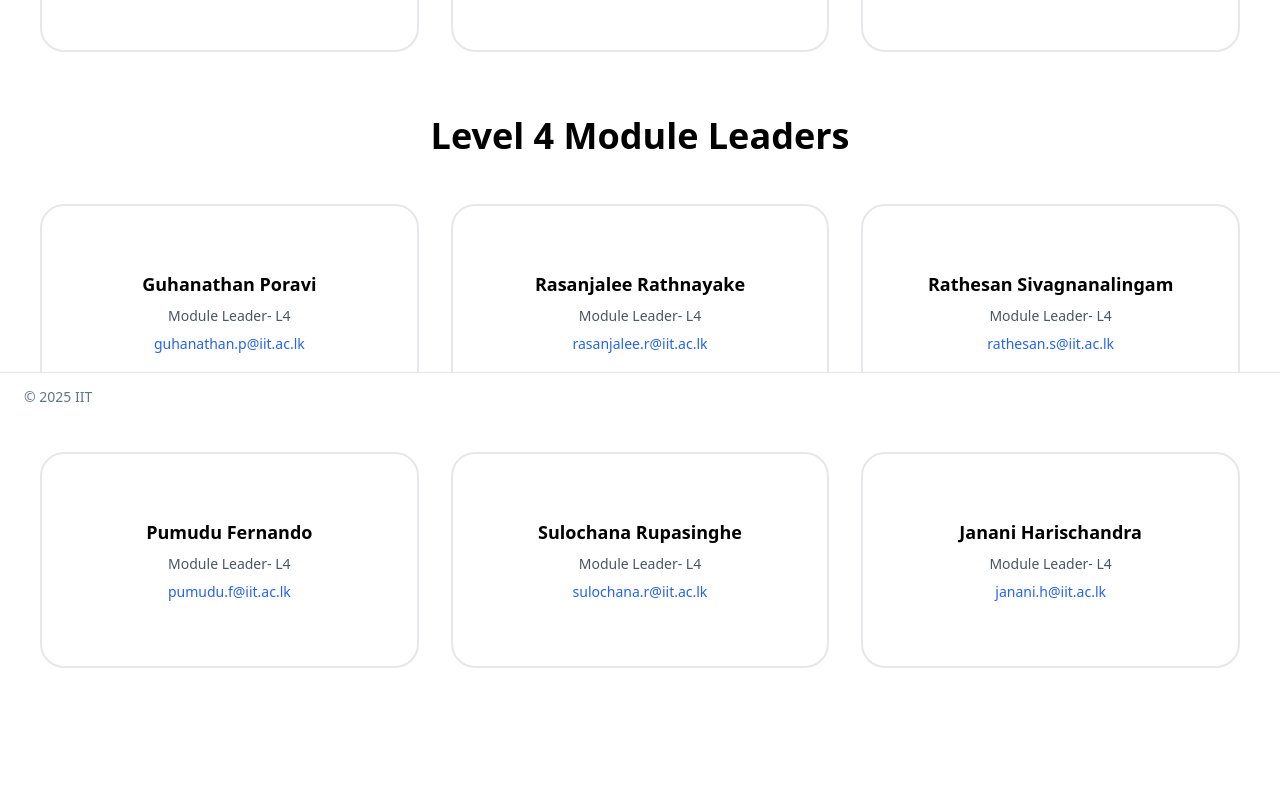
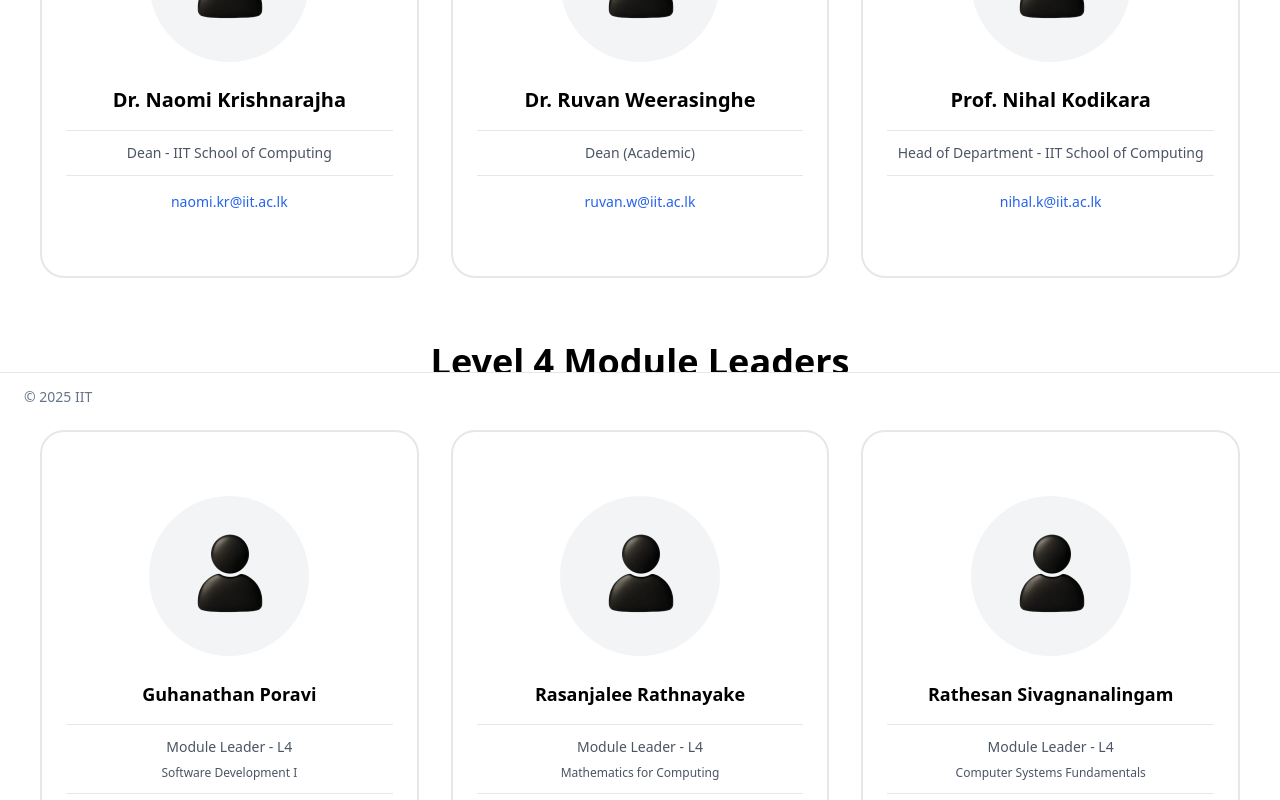
Before and after one commit to Hamza-Ziyard/iit-interactive-site, a React (Vite) app: page /meet-the-team in a window 1280 px wide. Shown: the part 380-1180 px from the top of the page. Before the commit the page ends 1096 px from the top, so only its background shows below. Built offline with nearby package versions, Linux system fonts and the light colour scheme.

Commit message:
added user icon

```diff
--- a/src/data/meetTeamContent.js
+++ b/src/data/meetTeamContent.js
@@ -2,21 +2,21 @@ export const meetTeamContent = [
   {
     type: "cover",
     title: "Dr. Naomi Krishnarajha",
-    image: "/img/guidelines-book/book-intro.webp",
+    image: "/img/meet-team-book/user-icon.webp",
     email : "naomi.kr@iit.ac.lk",
     position : "Dean - IIT School of Computing"
   },
     {
       type: "cover",
       title: "Dr. Ruvan Weerasinghe",
-      image: "/img/guidelines-book/book-intro.webp",
+      image: "/img/meet-team-book/user-icon.webp",
       email : "ruvan.w@iit.ac.lk",
       position : "Dean (Academic)"
     },
     {
       type: "cover",
       title: "Prof. Nihal Kodikara",
-      image: "/img/guidelines-book/book-intro.webp",
+      image: "/img/meet-team-book/user-icon.webp",
       email : "nihal.k@iit.ac.lk",
       position : "Head of Department - IIT School of Computing"
     },
@@ -24,43 +24,49 @@ export const meetTeamContent = [
     {
       type: "cover",
       title: "Guhanathan Poravi",
-      image: "/img/guidelines-book/book-intro.webp",
+      image: "/img/meet-team-book/user-icon.webp",
       email : "guhanathan.p@iit.ac.lk",
-      position : "Module Leader- L4"
+      position : "Module Leader - L4 ",
+      module : "Software Development I "
     },
     {
       type: "cover",
       title: "Rasanjalee Rathnayake",
-      image: "/img/guidelines-book/book-intro.webp",
+      image: "/img/meet-team-book/user-icon.webp",
       email : "rasanjalee.r@iit.ac.lk",
-      position : "Module Leader- L4"
+      position : "Module Leader - L4 ",
+      module : "Mathematics for Computing "
     },
     {
       type: "cover",
       title: "Rathesan Sivagnanalingam",
-      image: "/img/guidelines-book/book-intro.webp",
+      image: "/img/meet-team-book/user-icon.webp",
       email : "rathesan.s@iit.ac.lk",
-      position : "Module Leader- L4"
+      position : "Module Leader - L4 ",
+      module : "Computer Systems Fundamentals "
     },
     {
       type: "cover",
       title: "Pumudu Fernando",
-      image: "/img/guidelines-book/book-intro.webp",
+      image: "/img/meet-team-book/user-icon.webp",
       email : "pumudu.f@iit.ac.lk",
-      position : "Module Leader- L4"
+      position : "Module Leader - L4 ",
+      module : "Software Development II "
     },
     {
       type: "cover",
       title: "Sulochana Rupasinghe",
-      image: "/img/guidelines-book/book-intro.webp",
+      image: "/img/meet-team-book/user-icon.webp",
       email : "sulochana.r@iit.ac.lk",
-      position : "Module Leader- L4"
+      position : "Module Leader - L4 ",
+      module : "Trends in Computer Science "
     },
     {
       type: "cover",
       title: "Janani Harischandra",
-      image: "/img/guidelines-book/book-intro.webp",
+      image: "/img/meet-team-book/user-icon.webp",
       email : "janani.h@iit.ac.lk",
-      position : "Module Leader- L4"
+      position : "Module Leader - L4 ",
+      module: "Web Design and Development "
     },
   ];
--- a/src/pages/MeetTeam.jsx
+++ b/src/pages/MeetTeam.jsx
@@ -18,16 +18,19 @@ export default function MeetTeam() {
             key={index}
             className="flex flex-col gap-2 items-center bg-white rounded-3xl py-16 px-6 border-2"
           >
-            {/* {member.image && (
+            {member.image && (
               <img
                 src={member.image}
                 alt={member.title}
-                className="w-40 h-40 object-cover rounded-full mb-4"
+                className="w-40 h-40 object-cover bg-gray-100 p-4 rounded-full mb-4"
               />
-            )} */}
+            )}
             <h2 className="text-xl font-semibold text-center">{member.title}</h2>
+            <div className="w-full border-t border-b border-gray-200 mt-2 py-3 ">
+
             <p className="text-sm text-gray-600 text-center">{member.position}</p>
-            <Link className="text-sm text-blue-600 text-center">{member.email}</Link>
+            </div>
+            <Link href={`mailto:${member.email}`} className="text-sm text-blue-600 text-center mt-2">{member.email}</Link>
           </div>
         ))}
       </div>
@@ -41,16 +44,21 @@ export default function MeetTeam() {
             key={index}
             className="flex flex-col gap-2 items-center bg-white rounded-3xl py-16 px-6 border-2"
           >
-            {/* {member.image && (
+            {member.image && (
               <img
                 src={member.image}
                 alt={member.title}
-                className="w-32 h-32 object-cover rounded-full mb-4"
+                className="w-40 h-40 object-cover bg-gray-100 p-4 rounded-full mb-4"
               />
-            )} */}
+
+            )}
             <h2 className="text-lg font-semibold text-center">{member.title}</h2>
+            <div className="w-full border-t border-b border-gray-200 mt-2 py-3 ">
+
             <p className="text-sm text-gray-600 text-center">{member.position}</p>
-            <Link className="text-sm text-blue-600 text-center">{member.email}</Link>
+            <p className="text-xs  mt-2 rounded-full text-gray-600 text-center">{member.module}</p>
+            </div>
+            <Link href={`mailto:${member.email}`}  className="text-sm text-blue-600 text-center mt-2">{member.email}</Link>
           </div>
         ))}
       </div>
```
Also changed, not shown: public/img/meet-team-book/user-icon.webp (added).
